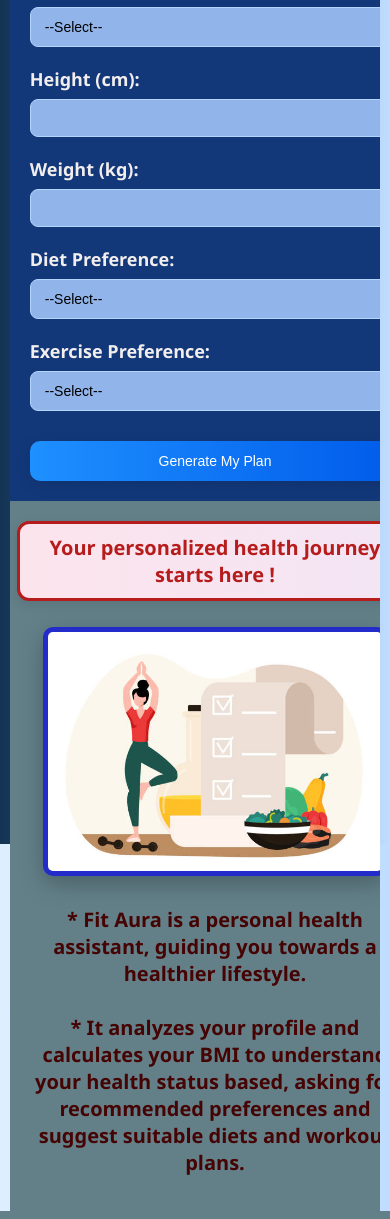
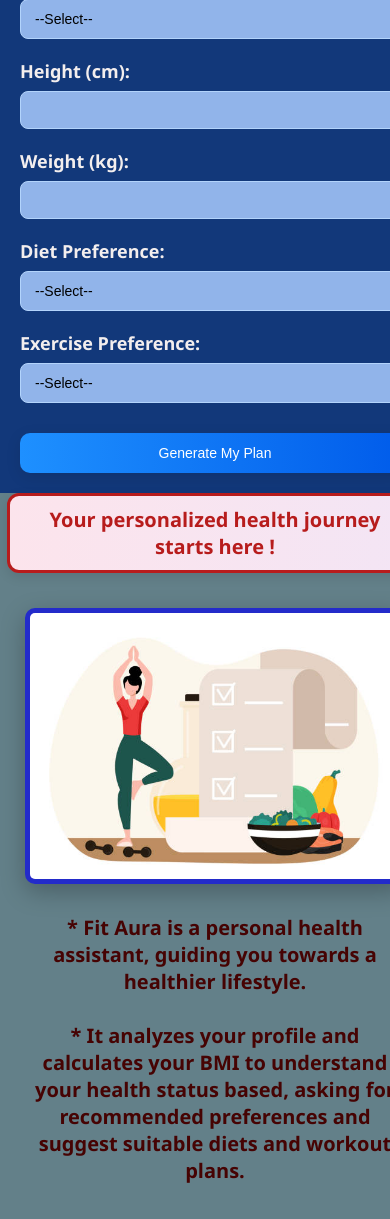
Before and after one commit to KudratBatta/Diet-Workout-Project, a Flask app: page / in a window 390 px wide. Run offline with Flask 3, Linux system fonts and the light colour scheme; parts of the project's set-up code (start-up, migrations or seed data) failed here and were passed over.

Commit message:
mobile friendly css

```diff
--- a/static/style.css
+++ b/static/style.css
@@ -1,5 +1,3 @@
-/* styles.css - Fullscreen Modern UI */
-
 body {
     margin: 0;
     font-family: 'Segoe UI', Tahoma, Geneva, Verdana, sans-serif;
@@ -24,9 +22,9 @@
 
 .container {
     background-color: white;
-    width: 100vw;
+    width: 100%;
     max-width: none;
-    height: 100vh;
+    height: 100%;
     display: flex;
     box-shadow: none;
     border-radius: 0;
@@ -125,7 +123,7 @@
 }
 
 .right-graphic img {
-    max-width: 160%;
+    max-width: 95%;
     height: auto;
     border-radius: 20px;
     box-shadow: 0 8px 24px rgba(0, 0, 0, 0.25);
@@ -239,8 +237,8 @@
 /* 📱 Mobile Responsiveness */
 @media (max-width: 768px) {
     .container {
-        flex-direction: column;   /* Stack form and image vertically */
-        width: 95%;
+        flex-direction: column;
+        width: 100%;
         height: auto;
     }
 
@@ -248,6 +246,9 @@
         flex: none;
         width: 100%;
         padding: 20px;
+    }
+    .right-graphic {
+        padding-top: 0; /* Adjusted padding to reduce unnecessary space */
     }
 
     h2 {
@@ -265,8 +266,15 @@
     }
 
     .right-graphic img {
-        max-width: 90%;
+        max-width: 95%;
         height: auto;
         border-radius: 10px;
+        margin-top: 20px;
+    }
+    .right-caption-box {
+        margin-bottom: 15px;
+    }
+    .left-form {
+        padding-bottom: 20px;
     }
 }
```
